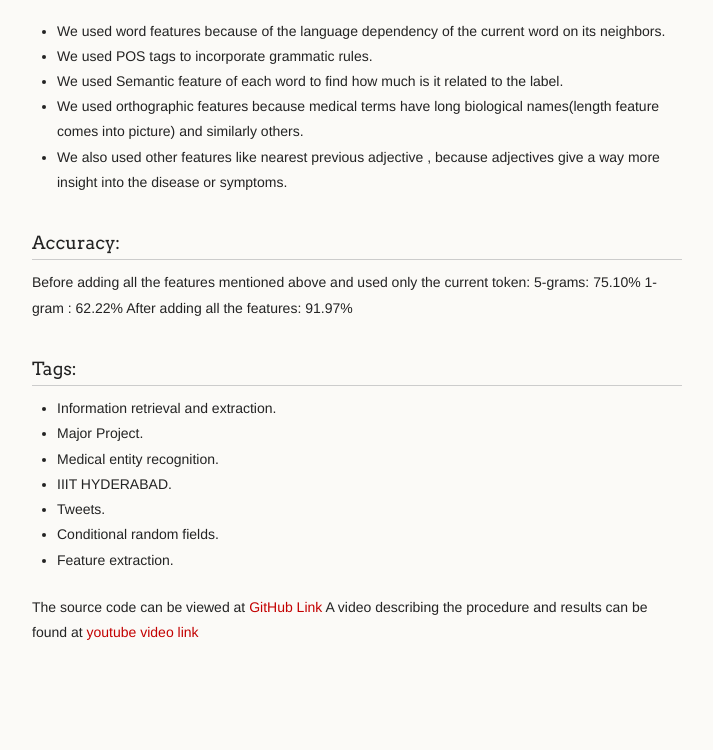
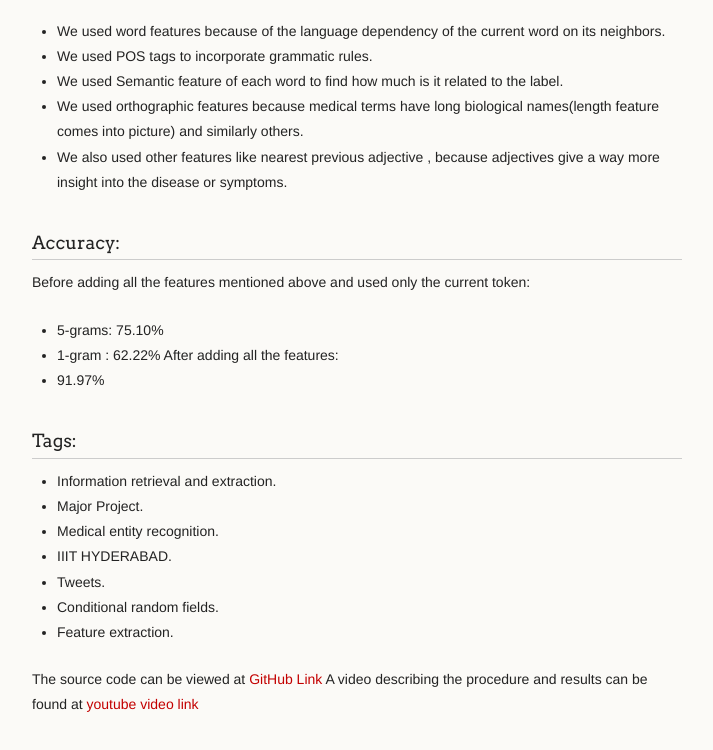
Before and after one commit to prameelakavya/prameelakavya.github.io, a plain HTML site: page index.html in a window 1280 px wide. Shown: the part 1867-2617 px from the top of the page, without its empty margins (278-991 px from the left). Before the commit the page ends 2584 px from the top, so only its background shows below. Drawn offline with Linux system fonts and the light colour scheme.

Commit message:
Replace master branch with page content via GitHub

```diff
--- a/index.html
+++ b/index.html
@@ -118,11 +118,14 @@ But later we thought of increasing the features and also the features that might
 <h3>
 <a id="accuracy" class="anchor" href="#accuracy" aria-hidden="true"><span aria-hidden="true" class="octicon octicon-link"></span></a>Accuracy:</h3>
 
-<p>Before adding all the features mentioned above and used only the current token:
-5-grams: 75.10%
-1-gram : 62.22%
-After adding all the features:
-91.97%</p>
+<p>Before adding all the features mentioned above and used only the current token:</p>
+
+<ul>
+<li>5-grams: 75.10%</li>
+<li>1-gram : 62.22%
+After adding all the features:</li>
+<li>91.97%</li>
+</ul>
 
 <h3>
 <a id="tags" class="anchor" href="#tags" aria-hidden="true"><span aria-hidden="true" class="octicon octicon-link"></span></a>Tags:</h3>
```
Also changed, not shown: params.json (+1 -1 lines).
